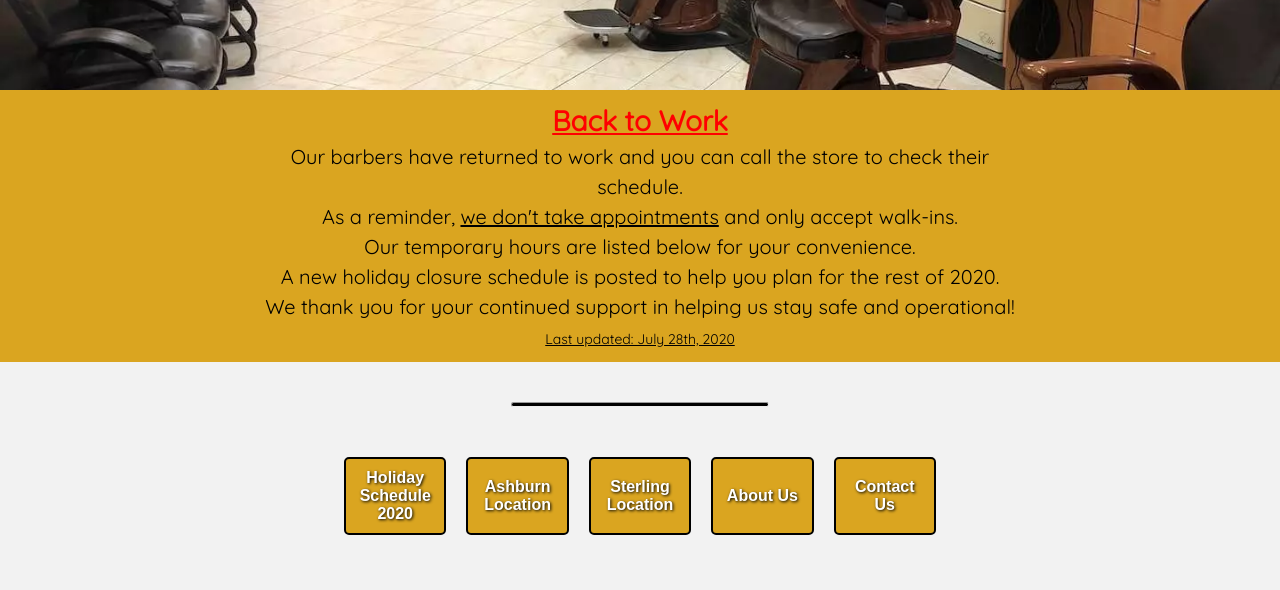
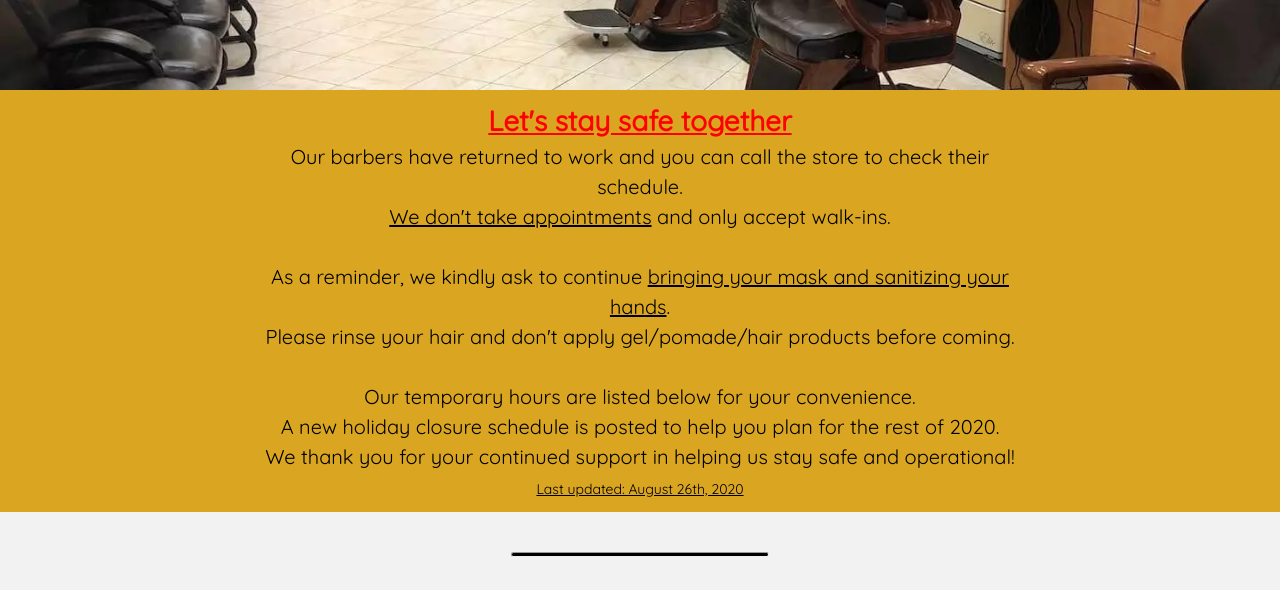
Before and after one commit to timh1203/dulles-barber, a Gatsby site: page / in a window 1280 px wide. Shown: the part 210-800 px from the top of the page. Built offline with nearby package versions, Linux system fonts and the light colour scheme; Gatsby itself is replaced by a stand-in of ours.

Commit message:
Add 2020-8-26 update

```diff
--- a/src/components/Notification.js
+++ b/src/components/Notification.js
@@ -4,16 +4,15 @@ import styled from 'styled-components';
 const Notification = props => (
   <Div1>
     <P1>
-      <Span1>Back to Work</Span1> <br />
+      <Span1>Let's stay safe together</Span1> <br />
       Our barbers have returned to work and you can call the store to check their schedule. <br />
-      As a reminder, <u>we don't take appointments</u> and only accept walk-ins. <br />
+      <u>We don't take appointments</u> and only accept walk-ins. <br /><br />
+      As a reminder, we kindly ask to continue <u>bringing your mask and sanitizing your hands</u>. <br />
+      Please rinse your hair and don't apply gel/pomade/hair products before coming.<br /><br />
       Our temporary hours are listed below for your convenience. <br />
       A new holiday closure schedule is posted to help you plan for the rest of 2020. <br />
       We thank you for your continued support in helping us stay safe and operational! <br />
-      {/* <span role="img" aria-label="icon">🎉</span> */}
-      {/* <span role="img" aria-label="icon">🐰</span> */}
-      {/* <span role="img" aria-label="icon">🥚</span> */}
-      <Span2>Last updated: July 28th, 2020</Span2>
+      <Span2>Last updated: August 26th, 2020</Span2>
     </P1>
   </Div1>
 );
```
